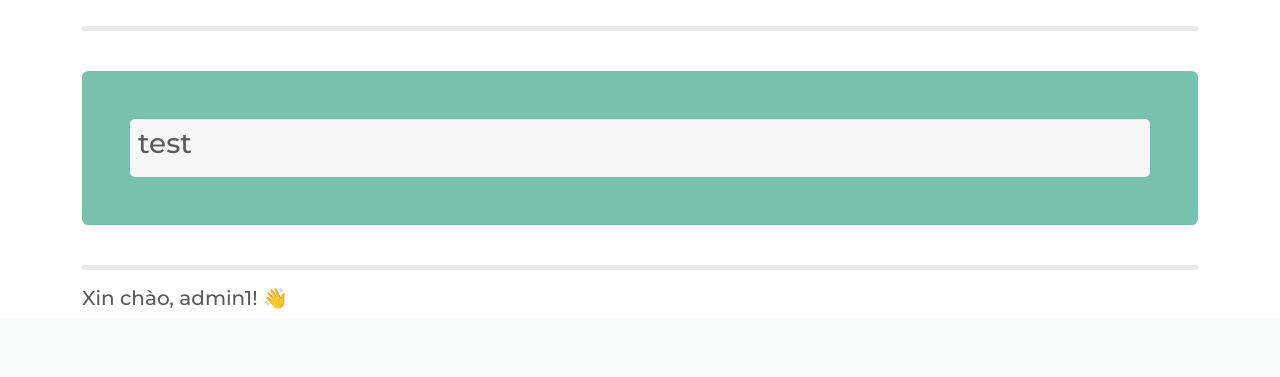
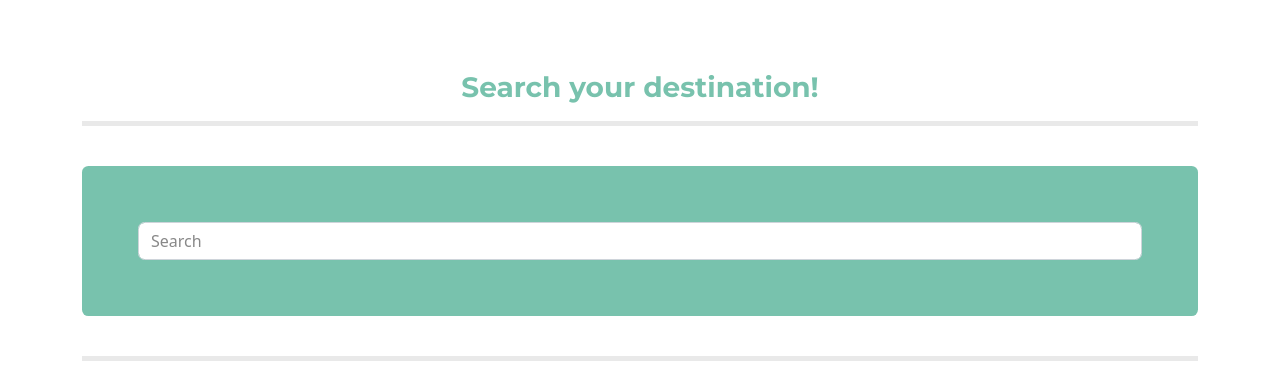
Before and after one commit to jhtdesu/Hotel-booking, a Django app: page /homepage in a window 1280 px wide. Shown: the part 1695-2072 px from the top of the page. Before the commit the page ends 2004 px from the top, so only its background shows below. Run offline with Django 4.2, Linux system fonts and the light colour scheme; a user stored in the database is signed in.

Commit message:
Hompage tweak

```diff
--- a/app1/templates/app1/homepage.html
+++ b/app1/templates/app1/homepage.html
@@ -1,6 +1,10 @@
 {% extends 'app1/base.html' %}
 
 {% block content %}
+
+<br>
+
+<h4> Hi, {{user}}! 👋 </h4>
 
     <br>
 
@@ -51,15 +55,18 @@
 
     <br>
 
+    <div class="container-fluid text-center"><h3 style="color: #78C2AD;"><b>Search your destination!</b></h3></div>
+
+
     <hr style="height: 5px; border:none; color: #A9A9A9;background-color: #A9A9A9;">
 
     <br>
 
     <div class="container-fluid p-5 rounded" style=" background-color: #78C2AD;">
 
-      <div class="container-fluid p-2" style=" background-color: #f6f6f6; border-radius: 5px;">
+      <div class="container-fluid p-2" style=" border-radius: 5px;">
 
-        <h3>test</h3>
+          <input class="form-control me-2" type="search" placeholder="Search" aria-label="Search">
 
         </div>
 
@@ -69,7 +76,6 @@
 
     <hr style="height: 5px; border:none; color: #A9A9A9;background-color: #A9A9A9;">
 
-    <h5> Xin chào, {{user}}! 👋 </h5>
 
 
 
--- a/app1/templates/app1/room_list.html
+++ b/app1/templates/app1/room_list.html
@@ -5,7 +5,8 @@
 {% block content %}
 
 <div>
-    <h2 class="mt-6 px-6 py-12 text-center"> Hotels </h2>
+    <div class="container-fluid text-center"><h2 style="color: #78C2AD;"><b>Hotels</b></h2></div>
+
     <hr style="height: 5px; border:none; color: #A9A9A9;background-color: #A9A9A9;">
     <div>
         <div class="container text-center p-5">
```
